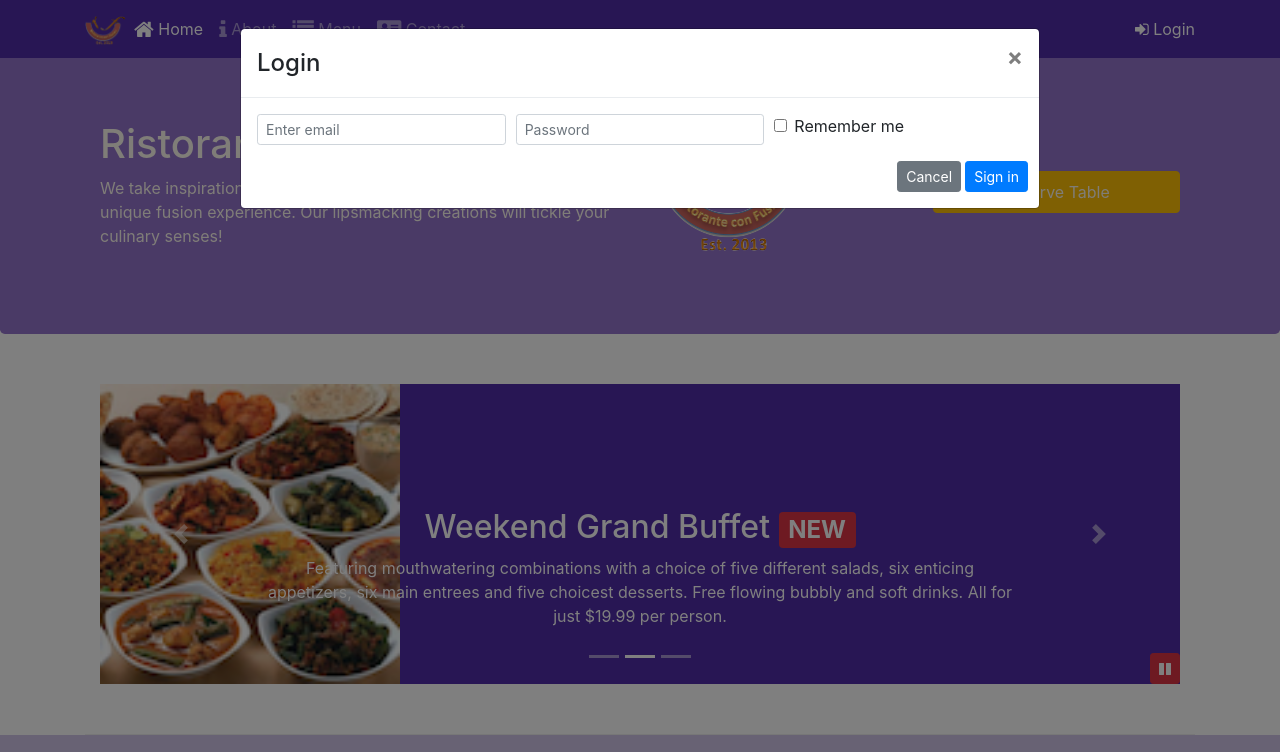
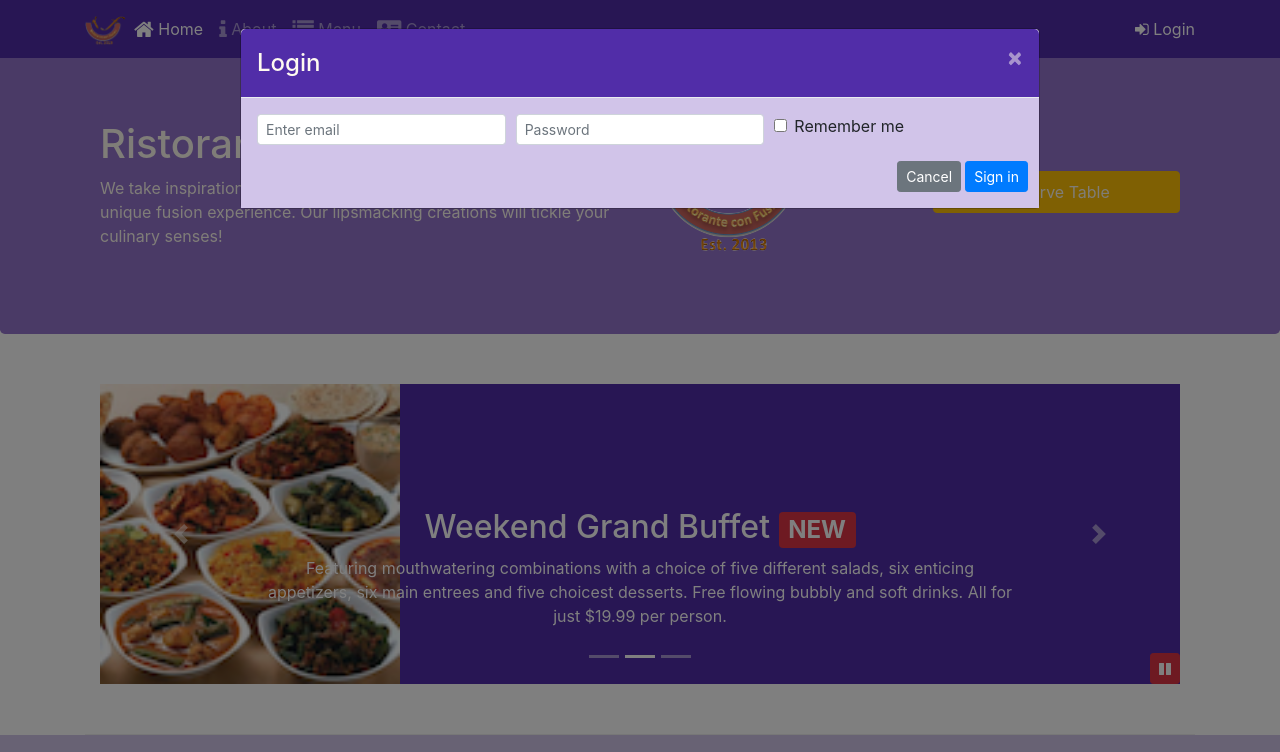
Before and after one commit to KalhariEkanayake/bootstrap04-test, a website: page index.html in a window 1280 px wide. Both pictures are taken after a click on the link "Login". Shown: the top 752 px of the page. Drawn offline with nearby package versions, Linux system fonts and the light colour scheme.

Commit message:
Assignment 04 Done

```diff
--- a/css/styles.scss
+++ b/css/styles.scss
@@ -2,6 +2,7 @@ $lt-gray: #ddd;
 $background-dark: #512DA8;
 $background-light: #9575CD;
 $background-pale: #D1C4E9;
+$color-floralwhite: #FFFAF0;
 
 // Height variables
 $carousel-item-height: 300px;
@@ -74,3 +75,15 @@ body{
     bottom: 0px;
     z-index: 1;
 }
+
+.modal-header {
+    background-color: $background-dark;
+}
+
+.modal-body {
+    background-color: $background-pale;
+}
+
+.close, .modal-title {
+    color: $color-floralwhite;
+}
--- a/index.html
+++ b/index.html
@@ -30,7 +30,7 @@
                     <li class="nav-item"><a class="nav-link" href="./contactus.html"><span class="fa fa-address-card fa-lg"></span> Contact</a></li>
                 </ul>
                 <span class="navbar-text">
-                    <a data-toggle="modal" data-target="#loginModal">
+                    <a id="login_modal">
                         <span class="fa fa-sign-in"></span> Login
                     </a>
                 </span>
@@ -86,7 +86,7 @@
                     <img src="img/logo.png" class="img-fluid">
                 </div>
                 <div class="col-12 col-sm align-self-center">
-                    <a role="button" class="btn btn-block nav-link btn-warning" data-toggle="modal" data-target="#reserveModal">Reserve Table</a>
+                    <a role="button" class="btn btn-block nav-link btn-warning" id="reserve_modal">Reserve Table</a>
                 </div>
             </div>
         </div>
@@ -288,6 +288,14 @@
                     $("#carouselButton").children("span").addClass('fa-pause');
                 }
             });
+
+            $('#login_modal').click(function(){
+                $('#loginModal').modal('show')
+            });
+
+            $('#reserve_modal').click(function(){
+                $('#reserveModal').modal('show')
+            });
         });
     </script>
 </body>
```
Also changed, not shown: css/styles.css.
